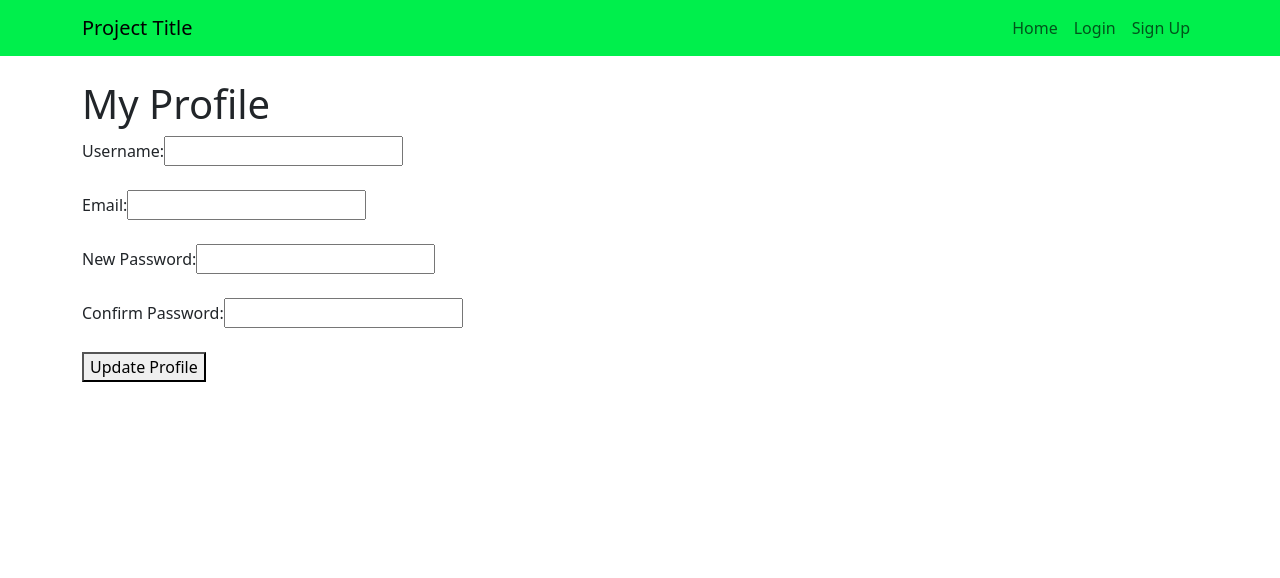
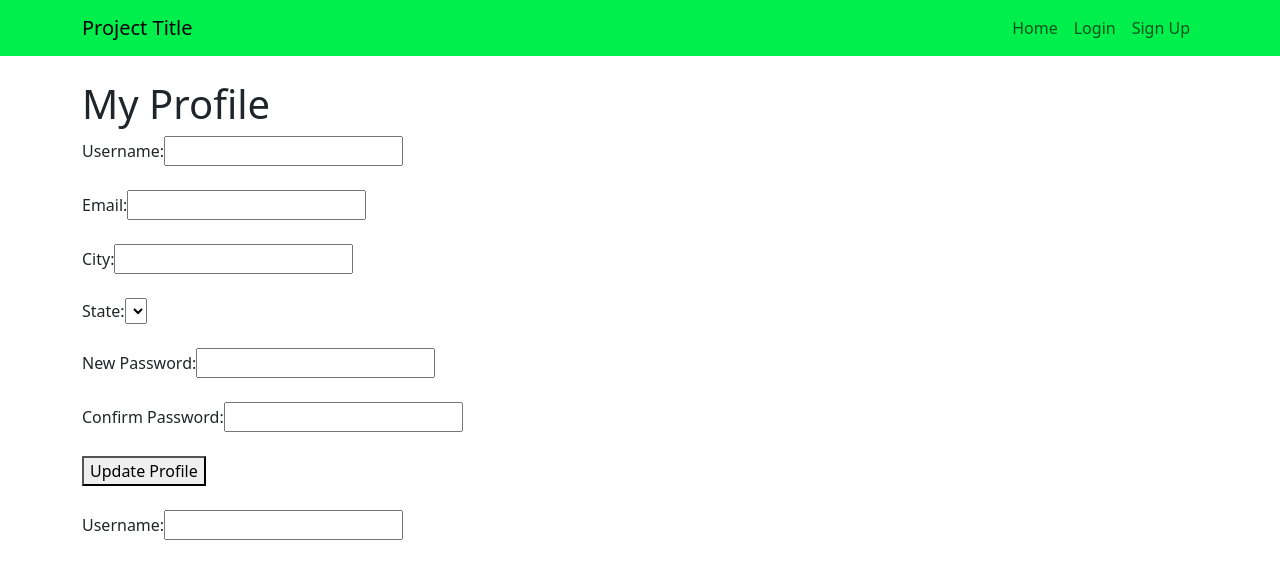
Before and after one commit to UCBX-2024-Team-Wombat/Final-Project, a React (Vite) app in the folder client/: page /profile in a window 1280 px wide. Shown: the top 578 px of the page. Built offline with nearby package versions, Linux system fonts and the light colour scheme; no server answers.

Commit message:
added a new form and a few fields

```diff
--- a/client/src/pages/Profile.jsx
+++ b/client/src/pages/Profile.jsx
@@ -87,6 +87,26 @@ const Profile = () => {
                 </div>
                 <br></br>
                 <div>
+                    <label>City:</label>
+                    <input
+                        type="text"
+                        name="city"
+                        value={userData.city}
+                    // onChange={handleChange}
+                    />
+                </div>
+                <br></br>
+                <div>
+                    <label>State:</label>
+                    <select
+                        id="city"
+                        name="city"
+                        // value={userData.city}
+                    // onChange={handleChange}
+                    />
+                </div>
+                <br></br>
+                <div>
                     <label>New Password:</label>
                     <input type="password" name="password1" onChange={handleChange} />
                 </div>
@@ -103,6 +123,18 @@ const Profile = () => {
                     Update Profile
                 </button>
             </form>
+            <br></br>
+            <form>
+                <div>
+                    <label>Username:</label>
+                    <input
+                        type="text"
+                        name="name"
+                        value={userData.username}
+                    // onChange={handleChange}
+                    />
+                </div>
+            </form>
         </div>
     );
 };
```
Lines whose indentation alone changed are shown as unchanged.
